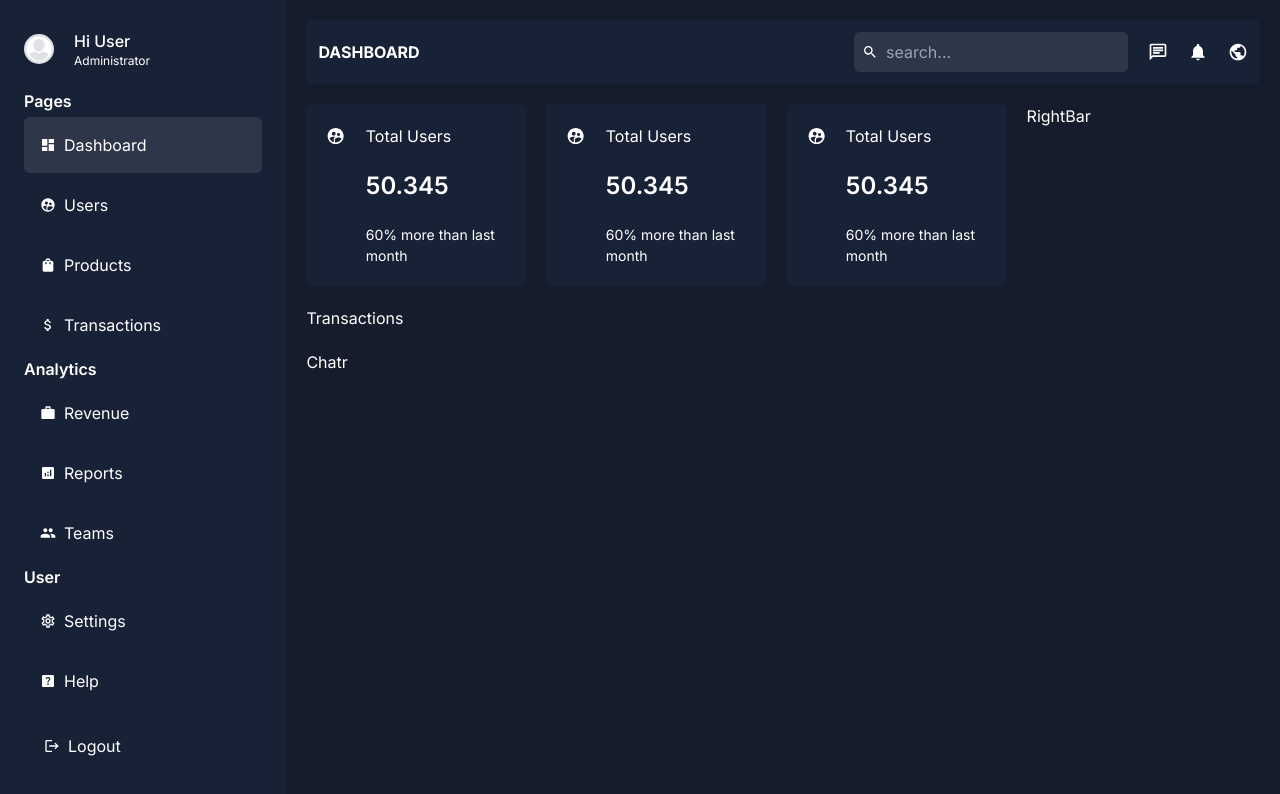
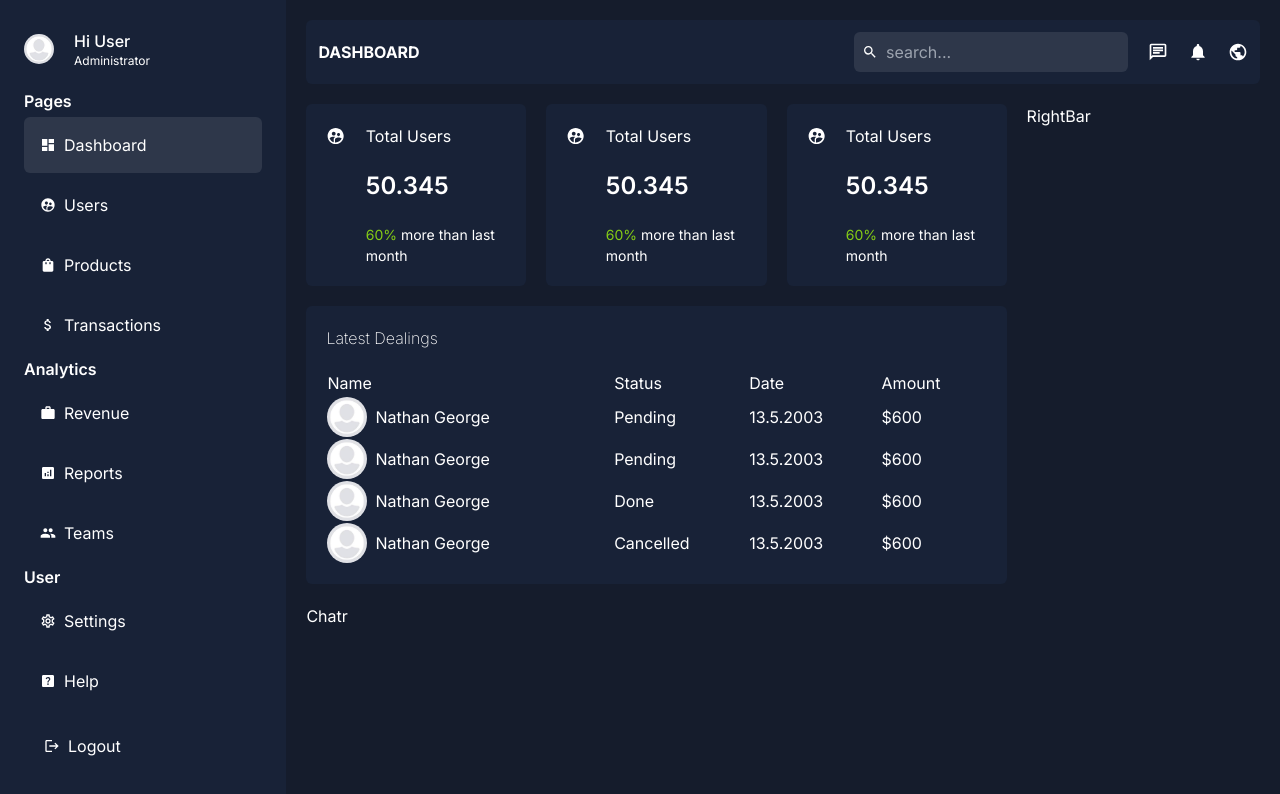
Before and after one commit to Nathami-n/dashboard, a Next.js app: page /dashboard in a window 1280 px wide. Shown: the top 794 px of the page. Built offline with nearby package versions, Linux system fonts and the light colour scheme.

Commit message:
Added dummy table data

```diff
--- a/components/dashboard/card/card.tsx
+++ b/components/dashboard/card/card.tsx
@@ -3,12 +3,12 @@ import { MdSupervisedUserCircle } from "react-icons/md";
 
 const Card = () => {
     return (
-        <div className="soft p-5 flex rounded-md gap-5 cursor-pointer">
+        <div className="soft p-5 flex rounded-md gap-5 cursor-pointer w-full hover:bg-[#2e374a] transition-all">
             <MdSupervisedUserCircle size={24}/>
             <div className="flex flex-col gap-5">
                 <span className="">Total Users</span>
                 <span className="text-[24px] font-semibold">50.345</span>
-                <span className="text-[14px] font-[300px]"><span>60%</span> more than last month</span>
+                <span className="text-[14px] font-[300px]"><span className="text-lime-500">60%</span> more than last month</span>
             </div>
         </div>
     )
--- a/components/dashboard/transactions/transactions.tsx
+++ b/components/dashboard/transactions/transactions.tsx
@@ -1,9 +1,100 @@
+import Image from "next/image"
 
 
 const Transactions = () => {
-  return (
-    <div>Transactions</div>
-  )
+    return (
+        <div className="p-5 soft rounded-md">
+            <h2 className="mb-5 font-[200]">Latest Dealings</h2>
+            <table className="w-full">
+                <thead>
+                    <tr>
+                        <td>Name</td>
+                        <td>Status</td>
+                        <td>Date</td>
+                        <td>Amount</td>
+                    </tr>
+                </thead>
+                <tbody className="gap-y-4">
+                    <tr>
+                        <td>
+                           <div className="flex gap-2 items-center">
+                           <Image
+                            src="/avatar.jpeg"
+                            alt=""
+                            width={40}
+                            height={40}
+                            className="rounded-full object-cover"
+                        />
+                        Nathan George
+                           </div>
+                        </td>
+                        <td>
+                            <span>Pending</span>
+                        </td>
+                        <td>13.5.2003</td>
+                        <td>$600</td>
+                    </tr>
+                    <tr>
+                        <td>
+                        <div className="flex gap-2 items-center">
+                           <Image
+                            src="/avatar.jpeg"
+                            alt=""
+                            width={40}
+                            height={40}
+                            className="rounded-full object-cover"
+                        />
+                        Nathan George
+                           </div>
+                        </td>
+                        <td>
+                            <span>Pending</span>
+                        </td>
+                        <td>13.5.2003</td>
+                        <td>$600</td>
+                    </tr>
+                    <tr>
+                        <td>
+                        <div className="flex gap-2 items-center">
+                           <Image
+                            src="/avatar.jpeg"
+                            alt=""
+                            width={40}
+                            height={40}
+                            className="rounded-full object-cover"
+                        />
+                        Nathan George
+                           </div>
+                        </td>
+                        <td>
+                            <span>Done</span>
+                        </td>
+                        <td>13.5.2003</td>
+                        <td>$600</td>
+                    </tr>
+                    <tr>
+                        <td>
+                        <div className="flex gap-2 items-center">
+                           <Image
+                            src="/avatar.jpeg"
+                            alt=""
+                            width={40}
+                            height={40}
+                            className="rounded-full object-cover"
+                        />
+                        Nathan George
+                           </div>
+                        </td>
+                        <td>
+                            <span>Cancelled</span>
+                        </td>
+                        <td>13.5.2003</td>
+                        <td>$600</td>
+                    </tr>
+                </tbody>
+            </table>
+        </div>
+    )
 }
 
 export default Transactions
```
